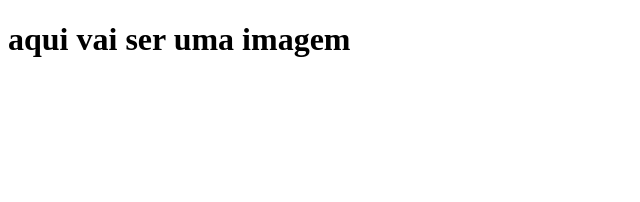
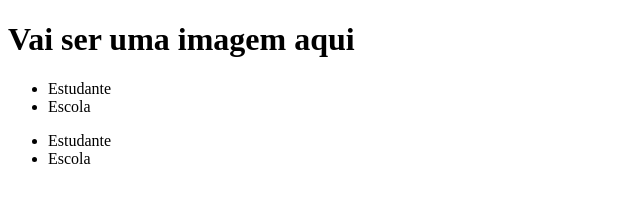
Before and after one commit to japaah041/japa, a plain HTML site: page index.html in a window 1280 px wide. Shown: the whole page, without its empty margins (0-640 px from the left). Drawn offline with Linux system fonts and the light colour scheme.

Commit message:
Update index.html

```diff
--- a/index.html
+++ b/index.html
@@ -3,10 +3,23 @@
 <head>
     <meta charset="UTF-8">
     <meta http-equiv="X-UA-Compatible" content="IE=edge">
-    <meta name="viewport" content="width=, initial-scale=1.0">
+    <meta name="viewport" content="width=
+, initial-scale=1.0">
     <title>Document</title>
 </head>
 <body>
-<h1>aqui vai ser uma imagem</h1>
+    <header>
+        <h1>Vai ser uma imagem aqui</h1>
+        <ul>
+          <li>Estudante</li>
+          <li>Escola</li>
+        </ul>
+      </header>
+        <header class="cabecario"
+            <img class="cabecario" src=" ./img/alurastart logo 1.png" alt="logo da alura start">
+      <ul class="cabecario-lista-item">
+        <li clss="cabecario-lista-item">Estudante</li>
+        <li class="cabecario-lista-item">Escola</li>
+      </ul>
 </body>
 </html>
```
